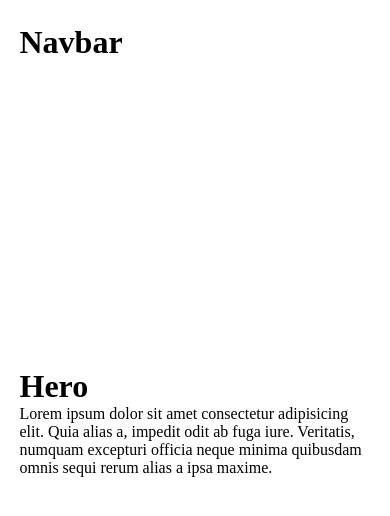
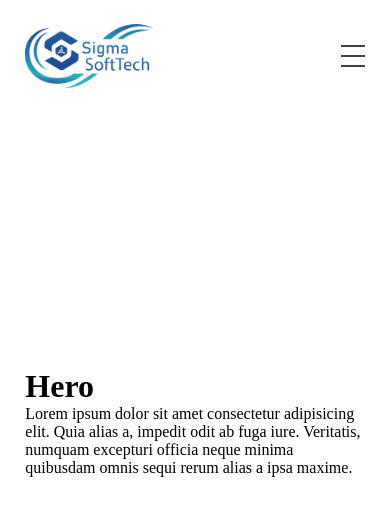
Before and after one commit to sajagshrestha/sigma-website, a Gatsby site: page / in a window 390 px wide. Shown: the top 516 px of the page. Built offline with nearby package versions, Linux system fonts and the light colour scheme; Gatsby itself is replaced by a stand-in of ours.

Commit message:
hamburger menu added

```diff
--- a/package.json
+++ b/package.json
@@ -15,6 +15,8 @@
   },
   "dependencies": {
     "babel-plugin-styled-components": "^1.12.0",
+    "body-scroll-lock": "^3.1.5",
+    "framer-motion": "^3.10.3",
     "gatsby": "^3.0.1",
     "gatsby-plugin-styled-components": "^4.0.0",
     "react": "^17.0.1",
--- a/src/Components/AboutUs.jsx
+++ b/src/Components/AboutUs.jsx
@@ -4,7 +4,7 @@ import { AboutUsContainer } from "./AboutUs.styles";
 
 const AboutUs = () => {
   return (
-    <AboutUsContainer>
+    <AboutUsContainer id="about">
       <Container>
         <h1>About Us</h1>
         <p>
--- a/src/Components/Layout.jsx
+++ b/src/Components/Layout.jsx
@@ -1,7 +1,7 @@
 //common componets that appear in all pages go here
 import React from "react";
 import Footer from "./Footer";
-import Nav from "./Nav";
+import Nav from "./NavBar/Nav";
 const Layout = ({ children }) => {
   return (
     <div>
--- a/src/Components/Nav.jsx
+++ /dev/null
@@ -1,15 +0,0 @@
-import React from "react";
-import { Container } from "../Themes";
-import { NavContainer } from "./Nav.styles";
-
-const Nav = () => {
-  return (
-    <NavContainer>
-      <Container>
-        <h1>Navbar</h1>
-      </Container>
-    </NavContainer>
-  );
-};
-
-export default Nav;
--- a/src/Components/Nav.styles.js
+++ /dev/null
@@ -1,7 +0,0 @@
-import styled from "styled-components";
-import { MainWrapper } from "../Themes";
-
-export const NavContainer = styled(MainWrapper)`
-  min-height: 10vh;
-  position: fixed;
-`;
--- /dev/null
+++ b/src/Components/NavBar/Hamburger.jsx
@@ -0,0 +1,92 @@
+import React from "react";
+import { motion } from "framer-motion";
+import { HamburgerContainer } from "./Nav.styles";
+const Hamburger = ({
+  isOpen = false,
+  width = 24,
+  height = 20,
+  strokeWidth = 2,
+  color = "#000",
+  transition = null,
+  lineProps = null,
+  ...props
+}) => {
+  const variant = isOpen ? "opened" : "closed";
+  const top = {
+    closed: {
+      rotate: 0,
+      translateY: 0,
+    },
+    opened: {
+      rotate: 45,
+      translateY: 2,
+    },
+  };
+  const center = {
+    closed: {
+      opacity: 1,
+    },
+    opened: {
+      opacity: 0,
+    },
+  };
+  const bottom = {
+    closed: {
+      rotate: 0,
+      translateY: 0,
+    },
+    opened: {
+      rotate: -45,
+      translateY: -2,
+    },
+  };
+  lineProps = {
+    stroke: color,
+    strokeWidth: strokeWidth,
+    vectorEffect: "non-scaling-stroke",
+    initial: "closed",
+    animate: variant,
+    transition,
+    ...lineProps,
+  };
+  const unitHeight = 4;
+  const unitWidth = (unitHeight * width) / height;
+
+  return (
+    <HamburgerContainer
+      viewBox={`0 0 ${unitWidth} ${unitHeight}`}
+      overflow="visible"
+      preserveAspectRatio="none"
+      width={width}
+      height={height}
+      {...props}
+    >
+      <motion.line
+        x1="0"
+        x2={unitWidth}
+        y1="0"
+        y2="0"
+        variants={top}
+        {...lineProps}
+      />
+      <motion.line
+        x1="0"
+        x2={unitWidth}
+        y1="2"
+        y2="2"
+        variants={center}
+        {...lineProps}
+      />
+      <motion.line
+        x1="0"
+        x2={unitWidth}
+        y1="4"
+        y2="4"
+        variants={bottom}
+        {...lineProps}
+      />
+    </HamburgerContainer>
+  );
+};
+
+export default Hamburger;
--- /dev/null
+++ b/src/Components/NavBar/Nav.jsx
@@ -0,0 +1,54 @@
+import React, { useState, useEffect } from "react";
+import { Link } from "gatsby";
+import { disableBodyScroll, enableBodyScroll } from "body-scroll-lock";
+import { Logo, NavContainer, NavWrapper, NavMenuMobile } from "./Nav.styles";
+import Hamburger from "./Hamburger";
+// import { motion } from "framer-motion";
+const menuVariants = {
+  open: {
+    left: 0,
+  },
+  closed: {
+    left: "",
+  },
+};
+const Nav = () => {
+  //to control menu
+  const [isOpen, setIsOpen] = useState(false);
+  const toggleMenu = () => setIsOpen(!isOpen);
+  //disable scroll when mwnu is open
+  useEffect(() => {
+    const body = document.body;
+    if (isOpen) {
+      disableBodyScroll(body);
+    } else {
+      enableBodyScroll(body);
+    }
+  }, [isOpen]);
+
+  return (
+    <NavWrapper>
+      <NavContainer>
+        <Logo src="./logo.png" />
+        <Hamburger
+          isOpen={isOpen}
+          onClick={toggleMenu}
+          color={isOpen ? "#fff" : "#444040"}
+        />
+
+        <NavMenuMobile
+          initial={false}
+          variants={menuVariants}
+          animate={isOpen ? "open" : "closed"}
+          transition={{ duration: 0.2 }}
+        >
+          <Link to="/" onClick={toggleMenu}>
+            Home
+          </Link>
+        </NavMenuMobile>
+      </NavContainer>
+    </NavWrapper>
+  );
+};
+
+export default Nav;
--- /dev/null
+++ b/src/Components/NavBar/Nav.styles.js
@@ -0,0 +1,44 @@
+import styled from "styled-components";
+import { Container, MainWrapper, media } from "../../Themes";
+import { motion } from "framer-motion";
+export const NavWrapper = styled(MainWrapper)`
+  min-height: 7rem;
+  position: fixed;
+  background-color: ${props => props.theme.backgroundPrimary};
+  ${media.desktop} {
+    min-height: 7rem;
+  }
+`;
+
+export const NavContainer = styled(Container)`
+  display: flex;
+  align-items: center;
+  justify-content: space-between;
+`;
+
+export const Logo = styled.img`
+  height: 4rem;
+  width: 8rem;
+  cursor: pointer;
+  ${media.desktop} {
+  }
+`;
+export const HamburgerContainer = styled(motion.svg)`
+  z-index: 10;
+  ${media.desktop} {
+    display: none;
+  }
+`;
+
+export const NavMenuMobile = styled(motion.div)`
+  position: absolute;
+  width: 100%;
+  height: 100vh;
+  /* background: ${props => props.theme.backgroundMenu}; */
+  top: 0;
+  left: -100vw;
+  background: ${props => props.theme.backgroundMenu};
+  ${media.desktop} {
+    display: none;
+  }
+`;
--- a/src/Themes/index.js
+++ b/src/Themes/index.js
@@ -6,15 +6,19 @@ export const GlobalStyles = createGlobalStyle`
 	margin:0;
 	padding:0;
 	box-sizing:border-box;
+  scroll-behavior:smooth;
 }
+
 `;
 //all css varaiable
 export const theme = {
   backgroundPrimary: "#fff",
+  backgroundMenu: "#1A80B9",
 };
 
+//for maintaing layout
 export const Container = styled.div`
-  width: min(90%, 80rem);
+  width: min(87%, 80rem);
   margin-inline: auto;
 `;
 
@@ -24,3 +28,8 @@ export const MainWrapper = styled.div`
   display: grid;
   place-items: center;
 `;
+
+//media queries
+export const media = {
+  desktop: `@media screen and (min-width:700px)`,
+};
```
Also changed, not shown: static/logo.png (added), static/sigmaLogo.svg (added), 1 other file.
